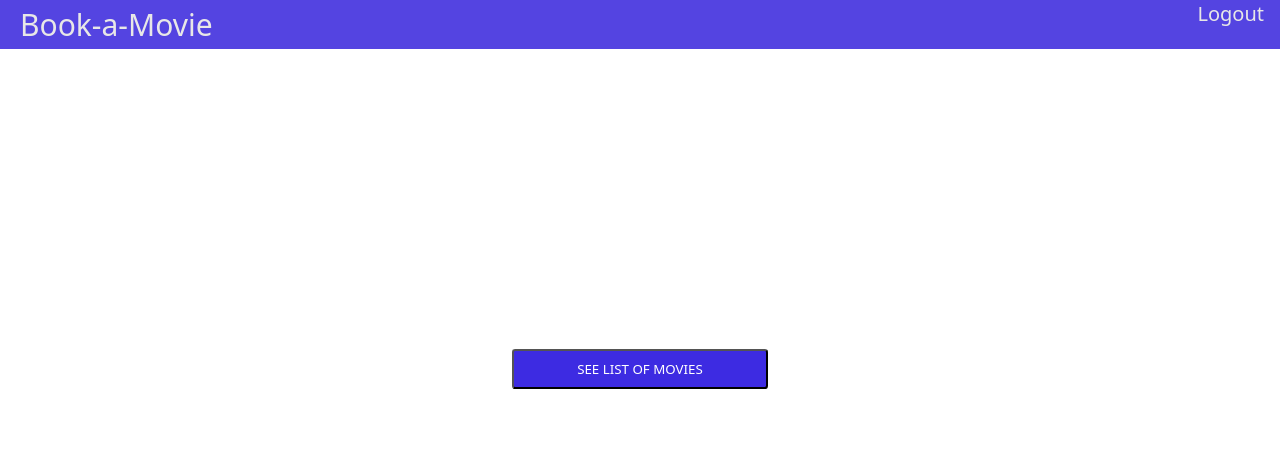
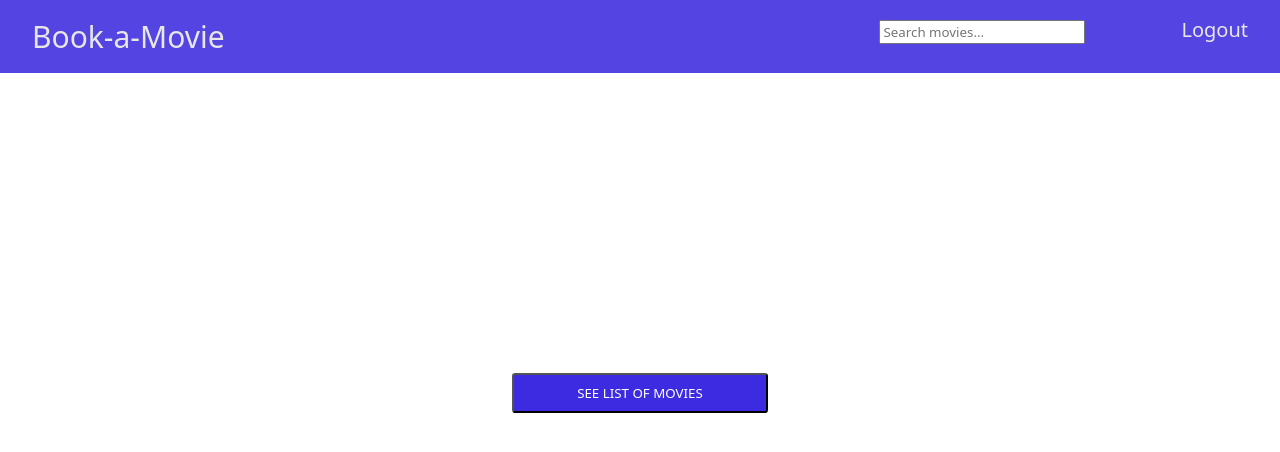
Before and after one commit to uwohci23/Group-22-Project, a React (Create React App) app in the folder Movie_Booking_System/react-frontend/: page /main in a window 1280 px wide. Shown: the top 452 px of the page. Built offline with nearby package versions, Linux system fonts and the light colour scheme.

Commit message:
added search bar

```diff
--- a/Movie_Booking_System/react-frontend/src/Components/MainPage/MainPage.js
+++ b/Movie_Booking_System/react-frontend/src/Components/MainPage/MainPage.js
@@ -8,14 +8,18 @@ import "./MainPage.css";
 const MainPage = (props) => {
 
     const [movieList, setMovieList] = React.useState([]);
+    const [originalMovieList, setOriginalMovieList] = React.useState([]);
+
     const [showMoviesbutton, setShowMoviesButton] = React.useState(true);
     const [displayModal, setDisplayModal] = React.useState(null);
+    const [searchQuery, setSearchQuery] = React.useState('');
 
     const handleList = () => {
         setShowMoviesButton(false);
         const result = Axios.get("http://127.0.0.1:5000/movie/list").then(
             (response) => {
                 if (response.status < 400) {
+                    setOriginalMovieList(response.data)
                     setMovieList(response.data);
                 }else {
                     setMovieList = [];
@@ -24,10 +28,23 @@ const MainPage = (props) => {
         )
         console.log(movieList);
     }
+    const handleSearchQuery = (query) => {
+        setSearchQuery(query);
+        if(query != ''){
+            const refinedMovieList = movieList.filter((movie) => {
+                return movie.title.toLowerCase().includes(query.toLowerCase());
+              });
+            setMovieList(refinedMovieList)
+        }
+        else{
+            setMovieList(originalMovieList)
+        }
+
+    }
 
     return(
         <div className="mainCover">
-            <NavBar setShowLogin={props.setShowLogin} navBarUsername={props.navBarUsername}/>
+            <NavBar setShowLogin={props.setShowLogin} navBarUsername={props.navBarUsername} setSearchQuery={handleSearchQuery}/>
             {showMoviesbutton ?
             <div className="buttonWrapper">
                 <button className="showMoviesButton" onClick={handleList}>SEE LIST OF MOVIES</button>
--- a/Movie_Booking_System/react-frontend/src/Components/NavBar/NavBar.css
+++ b/Movie_Booking_System/react-frontend/src/Components/NavBar/NavBar.css
@@ -27,11 +27,12 @@ body {
     color: inherit;
     height: 100%;
     display: flex;
-    padding: .25rem;
+    padding: 16px;
     font-size: 30px;
 }
 
 .listItem {
+    padding: 16px;
     font-size: 20px;
     height: 100%;
 }
--- a/Movie_Booking_System/react-frontend/src/Components/NavBar/NavBar.js
+++ b/Movie_Booking_System/react-frontend/src/Components/NavBar/NavBar.js
@@ -2,7 +2,7 @@ import React from "react";
 import "./NavBar.css";
 import { useNavigate  } from "react-router-dom";
 
-const NavBar = ({setShowLogin, navBarUsername}) => {
+const NavBar = ({setShowLogin, navBarUsername,setSearchQuery}) => {
     const navigate = useNavigate();
 
     const handleLogout = (state) => {
@@ -13,6 +13,16 @@ const NavBar = ({setShowLogin, navBarUsername}) => {
             <nav className="nav">
                 <div className="siteTitle">Book-a-Movie</div>
                 <ul className="itemsList">
+                <li className="listItem">
+
+                <input
+                    type="text"
+                    placeholder="Search movies..."
+                    onChange={(event) => setSearchQuery(event.target.value)}
+                    >
+                    </input>
+                    </li>
+
                     <li className="listItem">{navBarUsername}</li>
                     <li className="listItem" onClick = {() => {handleLogout(true)}}>Logout</li>
                 </ul>
--- a/Movie_Booking_System/react-frontend/src/Components/Routes/RoutesComponent.js
+++ b/Movie_Booking_System/react-frontend/src/Components/Routes/RoutesComponent.js
@@ -6,7 +6,7 @@ import React from "react";
 import { AnimatePresence } from "framer-motion";
 import RegisterUser from "../RegisterUserComponent/RegisterUser";
 import StaffPage from "../StaffPage/StaffPage";
-import StaffDropDownComponent from "../StaffDropDownComponent/StaffDropDownComponent";
+import StaffDropDownComponent from "../staffDropDownComponent/StaffDropDownComponent"
 
 function AnimatedRoutes() {
     const [userName, setUserName] = React.useState("");
--- a/Movie_Booking_System/react-frontend/src/Components/StaffPage/StaffPage.js
+++ b/Movie_Booking_System/react-frontend/src/Components/StaffPage/StaffPage.js
@@ -6,7 +6,7 @@ import NavBar from "../NavBar/NavBar";
 import Axios from "axios";
 import OperationFailedComponent from "../OperationFailedComponent/OperationFailedComponent";
 import OperationSuccessfulComponent from "../OperationSuccessfulComponent/OperationSuccessfulComponent";
-import StaffDropDownComponent from "../StaffDropDownComponent/StaffDropDownComponent";
+import StaffDropDownComponent from "../staffDropDownComponent/StaffDropDownComponent";
 
 // MAIN COMPONENT, LOGIN PAGE MAIN
 const StaffPage = ({setShowLogin, navBarUsername}) => {
```
Also changed, not shown: 1 other file (tests, documents, lock files or other folders).
